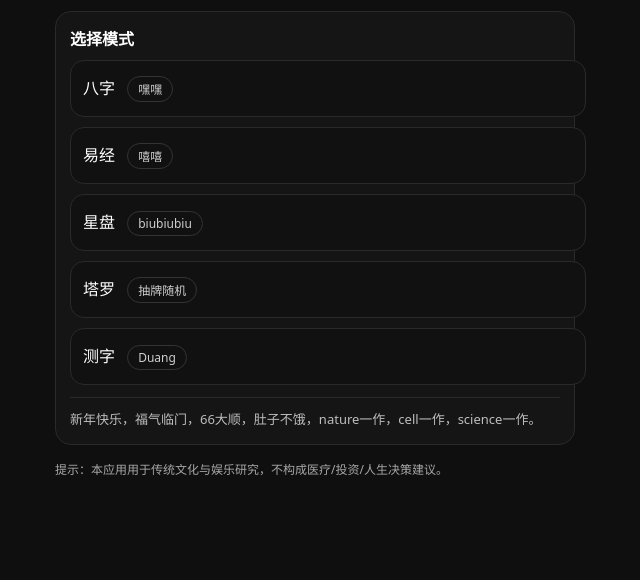
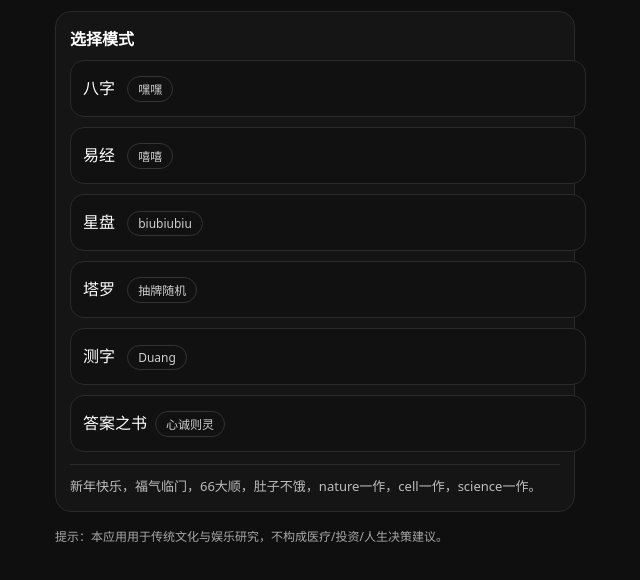
Before and after one commit to Wenyi17/fortune, a plain HTML site: page index.html in a window 1280 px wide. Shown: the part 104-684 px from the top of the page, without its empty margins (325-965 px from the left). Drawn offline with Linux system fonts and the light colour scheme.

Commit message:
Add '答案之书' button to the card section
Added a new button for '答案之书' to the card section.

```diff
--- a/index.html
+++ b/index.html
@@ -33,6 +33,7 @@
       <a class="btn" href="astrology.html">星盘 <span class="pill">biubiubiu</span></a>
       <a class="btn" href="tarot.html">塔罗 <span class="pill">抽牌随机</span></a>
       <a class="btn" href="cezi.html">测字 <span class="pill">Duang</span></a>
+      <a class="btn" href="answer.html">答案之书<span class="pill">心诚则灵</span></a>
 
       <div class="hr"></div>
       <div class="muted">
```
